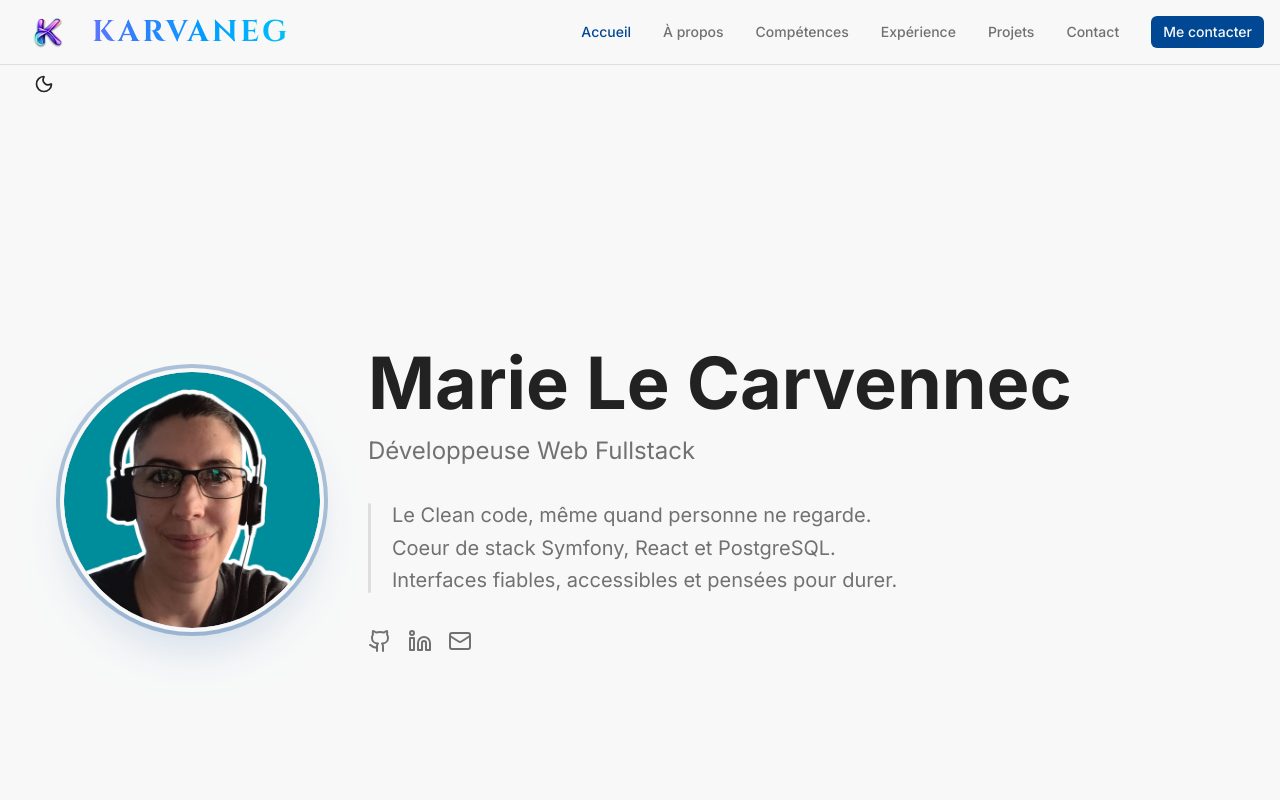
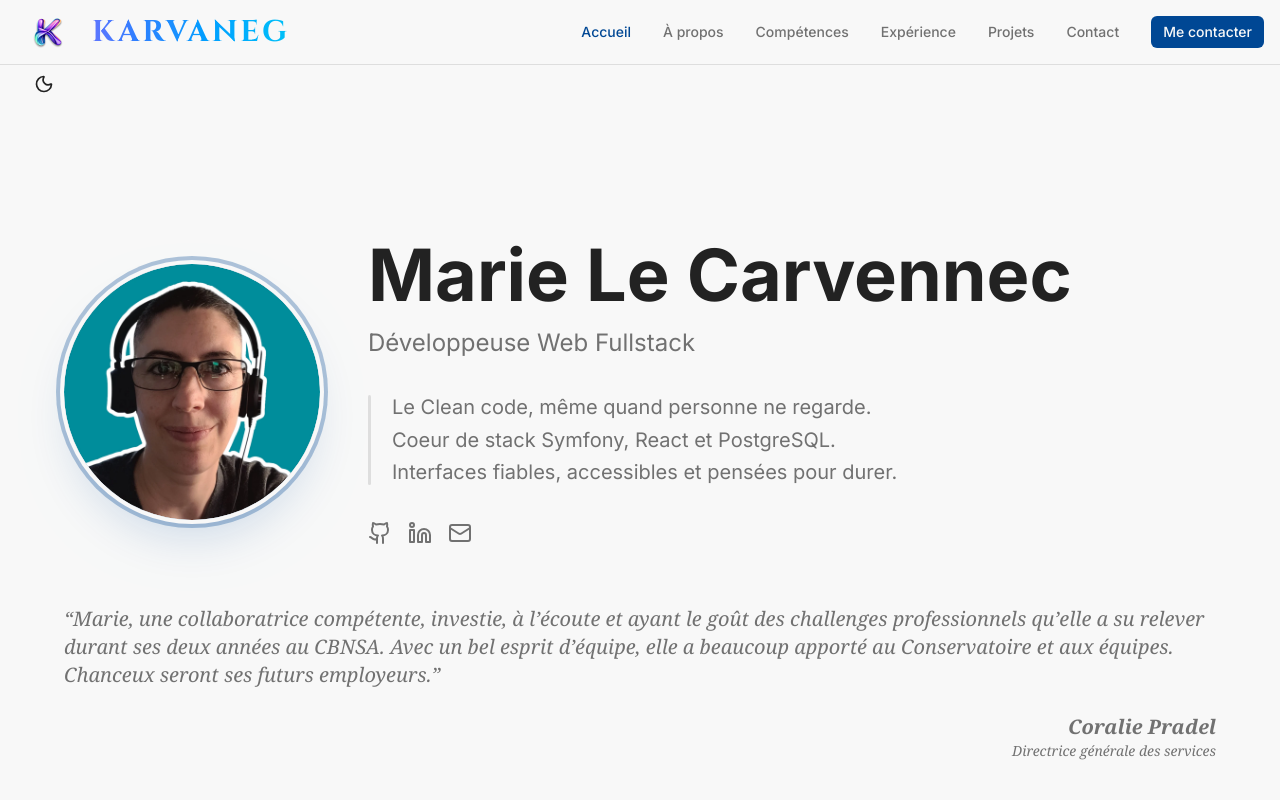
Before and after one commit to Karvaneg/portfolio-karvaneg, a Next.js app: page / in a window 1280 px wide. Shown: the top 800 px of the page. Built offline with nearby package versions, Linux system fonts and the light colour scheme; no server answers.

Commit message:
✨T27 : HERO > Testimonial > Apply Testimonial component

```diff
--- /dev/null
+++ b/app/sections/hero/hero-testimonial.tsx
@@ -0,0 +1,22 @@
+
+import { Testimonial } from "@/components/ui-kit/testimonial";
+import { cn } from "@/lib/utils";
+import { getFeaturedTestimonial } from "@/lib/testimonials";
+import { testimonialsData } from "@/app/lib/data/testimonials";
+
+export const HeroTestimonial = () => {
+
+  const featuredTestimonials = testimonialsData.filter((t) => t.featured);
+
+  if (featuredTestimonials.length > 1) {
+    console.warn("Only one testimonial should be featured.");
+  }
+
+  const featuredTestimonial = getFeaturedTestimonial(testimonialsData);
+
+  return (
+    <div className={cn("pt-15")}>
+      {featuredTestimonial && <Testimonial {...featuredTestimonial} variant="hero" />}
+    </div>
+  );
+};
--- a/app/sections/hero/hero.tsx
+++ b/app/sections/hero/hero.tsx
@@ -2,6 +2,7 @@ import { SocialLinksGroup } from "@/components/ui-kit/social-networks/social-lin
 import { HeroDescriptionProfil } from "./hero-decription-profil"
 import { HeroImageProfil } from "./hero-image-profil"
 import { cn } from "@/lib/utils"
+import { HeroTestimonial } from "./hero-testimonial"
 
 export function Hero() {
   return (
@@ -14,6 +15,7 @@ export function Hero() {
             <SocialLinksGroup />
           </div>
         </div>
+        <HeroTestimonial />
       </div>
     </section>
   )
```
